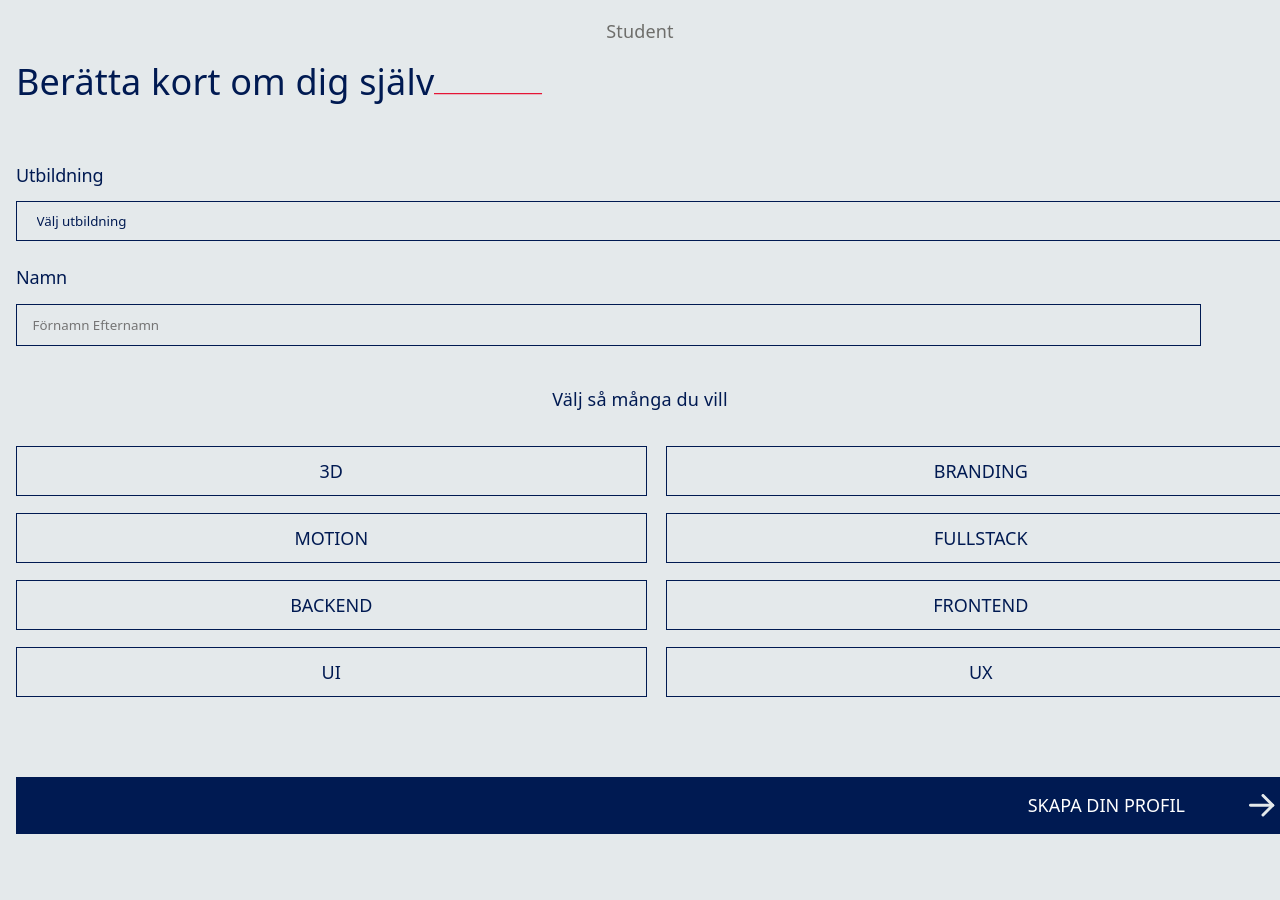
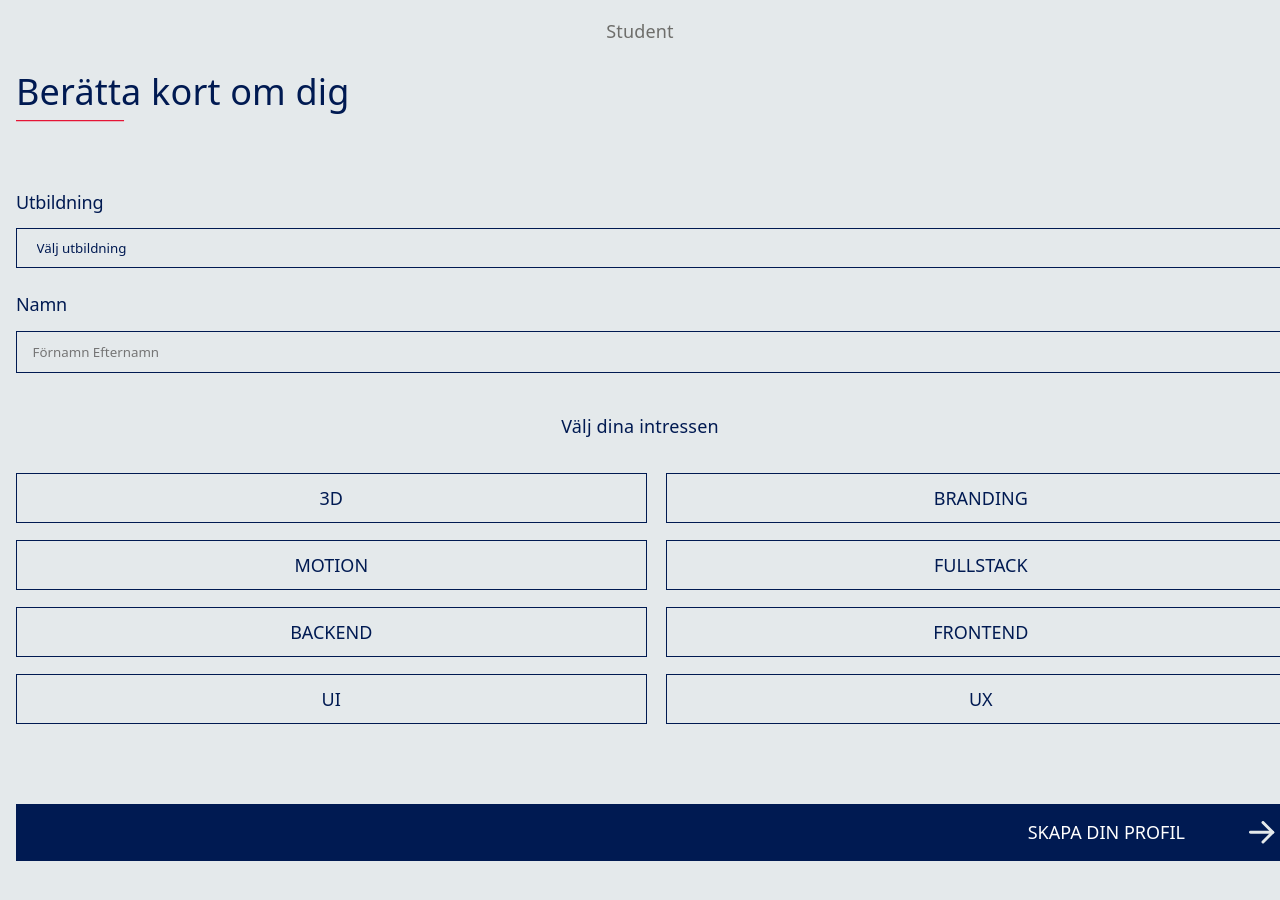
Before and after one commit to Patricia-LF/LIA-connect, a React (Vite) app: page /profile in a window 1280 px wide. Shown: the top 900 px of the page. Before the commit the page ends 834 px from the top, so only its background shows below. Built offline with nearby package versions, Linux system fonts and the light colour scheme.

Commit message:
Updated ProfileForm

```diff
--- a/src/pages/ProfileForm.jsx
+++ b/src/pages/ProfileForm.jsx
@@ -13,6 +13,10 @@ export default function ProfileForm({ profileData, setProfileData }) {
 
   function handleEducationChange(e) {
     setProfileData((prev) => ({ ...prev, education: e.target.value }));
+  }
+
+  function handleCompanyChange(e) {
+    setProfileData((prev) => ({ ...prev, company: e.target.value }));
   }
 
   function toggleInterest(id) {
@@ -46,7 +50,7 @@ export default function ProfileForm({ profileData, setProfileData }) {
           {isStudent ? "Student" : "Företag"}
         </p>
         <h1 className={styles["profile-heading"]}>
-          {isStudent ? "Berätta kort om dig själv" : "Berätta kort om er"}
+          {isStudent ? "Berätta kort om dig" : "Berätta kort om er"}
           <svg
             xmlns="http://www.w3.org/2000/svg"
             width="109"
@@ -68,11 +72,11 @@ export default function ProfileForm({ profileData, setProfileData }) {
             : "Välj de områden som bäst beskriver er verksamhet"}
         </p> */}
 
-        {isStudent && (
-          <div className={styles["field-group"]}>
-            <label className={styles["field-label"]} htmlFor="education">
-              Utbildning
-            </label>
+        <div className={styles["field-group"]}>
+          <label className={styles["field-label"]} htmlFor="education">
+            {isStudent ? "Utbildning" : "Företag"}
+          </label>
+          {isStudent ? (
             <select
               id="education"
               className={styles["field-select"]}
@@ -83,36 +87,49 @@ export default function ProfileForm({ profileData, setProfileData }) {
               <option value="webbutveckling">Webbutveckling</option>
               <option value="digital-design">Digital Design</option>
             </select>
-          </div>
-        )}
+          ) : (
+            <>
+              <input
+                id="education"
+                type="text"
+                className={styles.fieldInput}
+                placeholder="Sök företag..."
+                value={profileData.company}
+                onChange={handleCompanyChange}
+                list="company-list"
+                autoComplete="off"
+              />
+              <datalist id="company-list">
+                {companies.map((company) => (
+                  <option key={company.id} value={company.name} />
+                ))}
+              </datalist>
+            </>
+          )}
+        </div>
 
         <div className={styles["profile-fields"]}>
           <div className={styles["field-group"]}>
             <label className={styles["field-label"]} htmlFor="name">
-              {isStudent ? "Namn" : "Företagsnamn"}
+              Namn
             </label>
             <input
               id="name"
               type="text"
               className={styles.fieldInput}
-              placeholder={isStudent ? "Förnamn Efternamn" : "Företagets namn"}
+              placeholder="Förnamn Efternamn"
               value={profileData.name}
               onChange={handleNameChange}
               autoComplete="off"
               list={!isStudent ? "company-list" : undefined}
             />
-            {!isStudent && (
-              <datalist id="company-list">
-                {companies.map((company) => (
-                  <option key={company.id} value={company.name} />
-                ))}
-              </datalist>
-            )}
           </div>
         </div>
 
         <div className={styles["interests-section"]}>
-          <p className={styles["interests-hint"]}>Välj så många du vill</p>
+          <p className={styles["interests-hint"]}>
+            {isStudent ? "Välj dina intressen" : "Välj era arbetsområden"}
+          </p>
 
           <div className={styles["interests-grid"]}>
             {interests.map((interest) => {
@@ -146,6 +163,7 @@ export default function ProfileForm({ profileData, setProfileData }) {
           ></img>
         </button>
       </div>
+      <footer></footer>
     </div>
   );
 }
--- a/src/pages/ProfileForm.module.css
+++ b/src/pages/ProfileForm.module.css
@@ -18,7 +18,10 @@
   font-weight: 400;
   margin: 32px 16px 64px 16px;
   text-align: left;
-  line-height: 12px;
+  line-height: 32px;
+  display: flex;
+  flex-direction: column;
+  gap: 12px;
 }
 
 .fieldLabel {
@@ -78,7 +81,7 @@
   border: 1.348px solid var(--text-blue);
   background: var(--bg);
   font-family: var(--sans);
-  width: 90%;
+  width: 100%;
 }
 
 /* .interests-section {
@@ -140,3 +143,8 @@
   gap: 64px;
   padding-right: 20px;
 }
+
+footer {
+  background: var(--bg);
+  height: 120px;
+}
```
